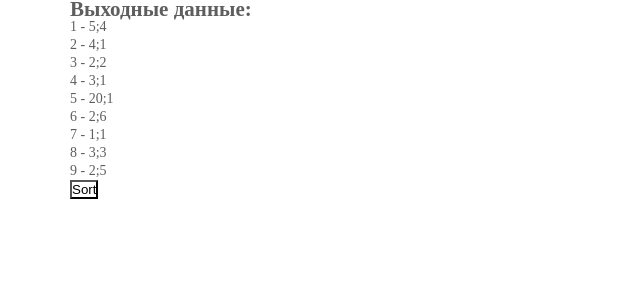
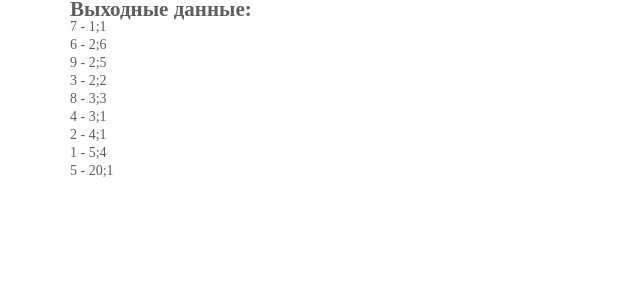
Before and after one commit to RomanIgorevich/manzana-test, a Vue app: page / in a window 1280 px wide. Shown: the top 300 px of the page, without its empty margins (0-640 px from the left). Built offline with nearby package versions, Linux system fonts and the light colour scheme; data requests are answered from the project's data file.

Commit message:
1 пункт

```diff
--- a/src/App.vue
+++ b/src/App.vue
@@ -3,10 +3,6 @@
     <div>
       <h2>Выходные данные:</h2>
       <div v-for="(dot, index) in dots" :key="index">
-        <p>{{ index + 1 }} - {{ dot }}</p>
-      </div>
-      <button @click="sort">Sort</button>
-      <div v-for="(dot, index) in dotsSort" :key="index">
         <p>
           {{ dot.pointNumber }} - {{ dot.coordinateX }};{{ dot.coordinateY }}
         </p>
@@ -22,7 +18,6 @@ export default {
   data() {
     return {
       dots: [],
-      dotsSort: [],
     };
   },
   mounted() {
@@ -33,41 +28,28 @@ export default {
       axios
         .get("http://localhost:3000/dots")
         .then((response) => {
-          this.dots = response.data;
+          this.sort(response.data);
         })
         .catch((error) => {
           console.log(error);
         })
         .finally(() => console.log("Метод завершен"));
     },
-    sort() {
-      for (let i in this.dots) {
-        let dot1 = {
-          pointNumber: null,
-          coordinateX: null,
-          coordinateY: null,
-        };
+    sort(arr) {
+      this.dots = arr.map((name, index) => {
+        let dot = {},
+          arrDot = name.split(";");
+        dot.pointNumber = index + 1;
+        dot.coordinateX = parseInt(arrDot[0]);
+        dot.coordinateY = parseInt(arrDot[1]);
+        return dot;
+      });
 
-        let o = this.dots[i].split(";");
-
-        dot1.pointNumber = parseInt(i) + 1;
-        dot1.coordinateX = parseInt(o[0]);
-        dot1.coordinateY = parseInt(o[1]);
-        this.dotsSort.push(dot1);
-      }
-      this.dotsSort.sort((a, b) => {
-        if (a.coordinateX > b.coordinateX) {
-          return 1;
-        }
-        if (a.coordinateX < b.coordinateX) {
-          return -1;
-        }
-        if (a.coordinateY > b.coordinateY) {
-          return -1;
-        }
-        if (a.coordinateY < b.coordinateY) {
-          return 1;
-        }
+      this.dots.sort((a, b) => {
+        if (a.coordinateX > b.coordinateX) return 1;
+        if (a.coordinateX < b.coordinateX) return -1;
+        if (a.coordinateY > b.coordinateY) return -1;
+        if (a.coordinateY < b.coordinateY) return 1;
         return 0;
       });
     },
```
